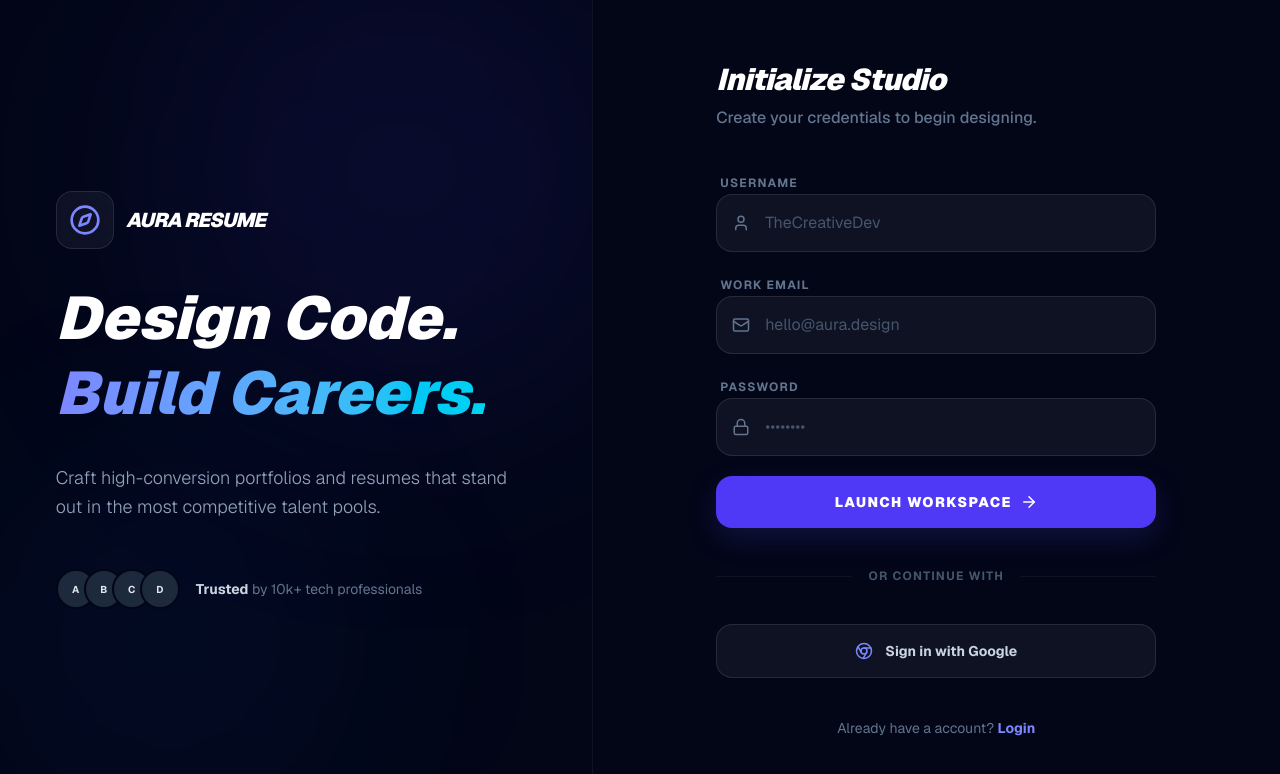
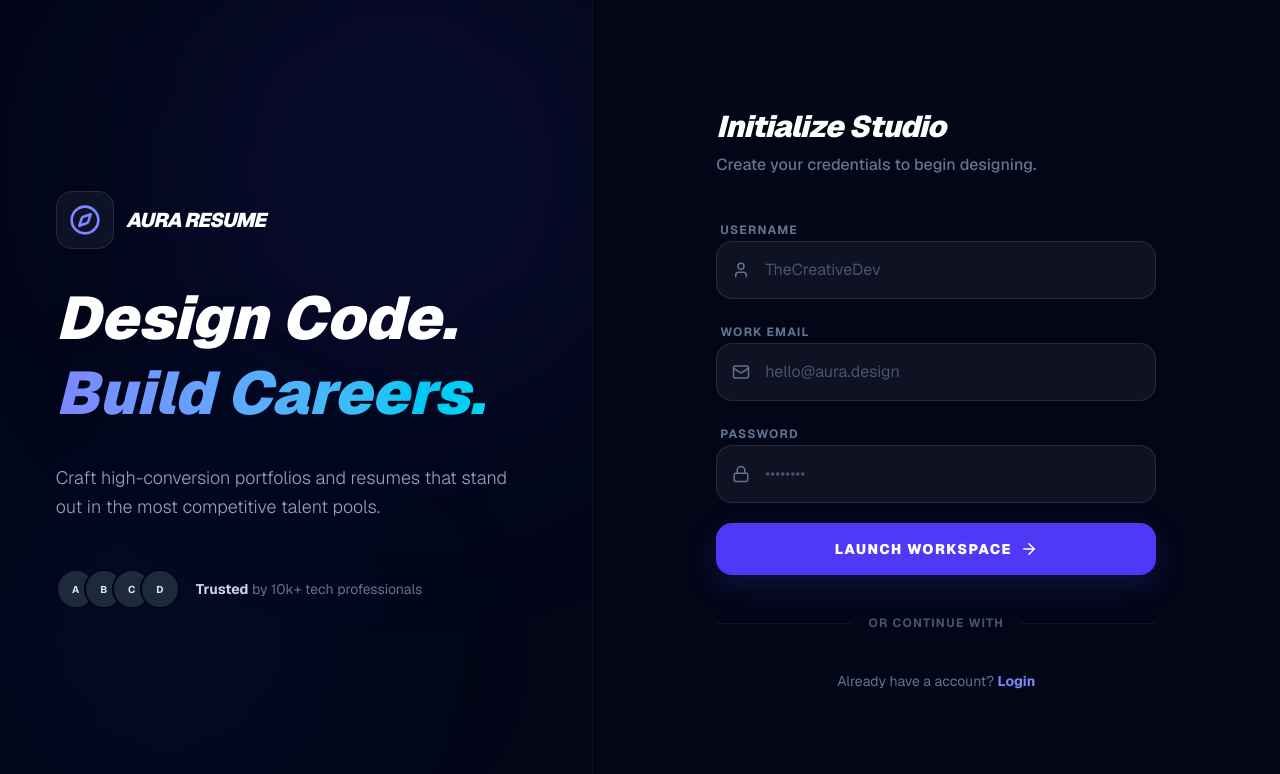
Before and after one commit to Mamba09-bl/AURA-RESUME, a Next.js app: page / in a window 1280 px wide. Shown: the top 774 px of the page. Built offline with nearby package versions, Linux system fonts and the light colour scheme.

Commit message:
fix: production auth null user handling

```diff
--- a/app/page.js
+++ b/app/page.js
@@ -235,26 +235,6 @@ const Page = () => {
             </div>
           </div>
 
-          <div className="grid grid-cols-1 gap-4">
-            <button
-              type="button"
-              onClick={() => signIn("google")}
-              className="flex items-center justify-center gap-3 bg-white/5 border border-white/10 hover:bg-white/10 py-4 rounded-2xl transition-all text-sm font-bold text-slate-300 group"
-            >
-              <Chrome
-                size={18}
-                className="text-indigo-400 group-hover:scale-110 transition-transform"
-              />
-              Sign in with Google
-            </button>
-            {/* <button
-              onClick={() => signIn("google")}
-              className="flex items-center justify-center w-full bg-white text-[#254F1A] rounded-xl shadow-lg px-6 py-3 text-base font-semibold hover:bg-gray-100 transition-all focus:outline-none focus:ring-4 focus:ring-[#254F1A]/30"
-            >
-              Continue with Google
-            </button> */}
-          </div>
-
           <p className="text-center text-sm text-slate-500">
             Already have a account?{" "}
             <a
```
